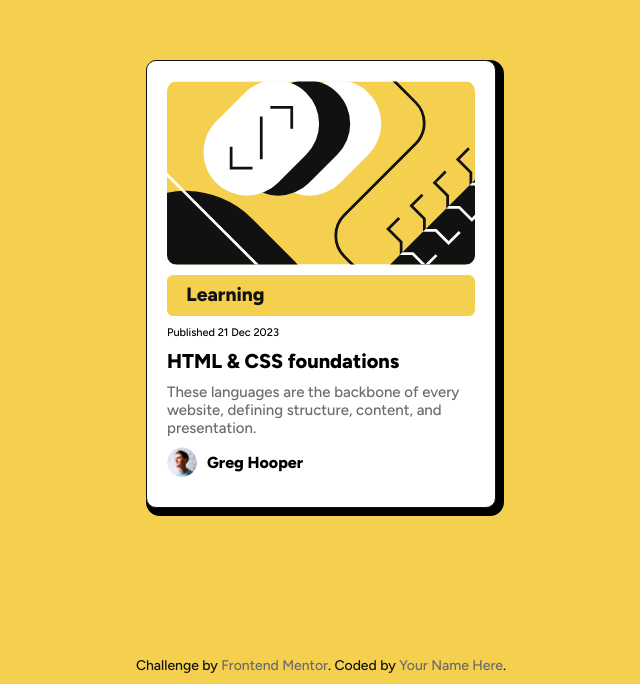
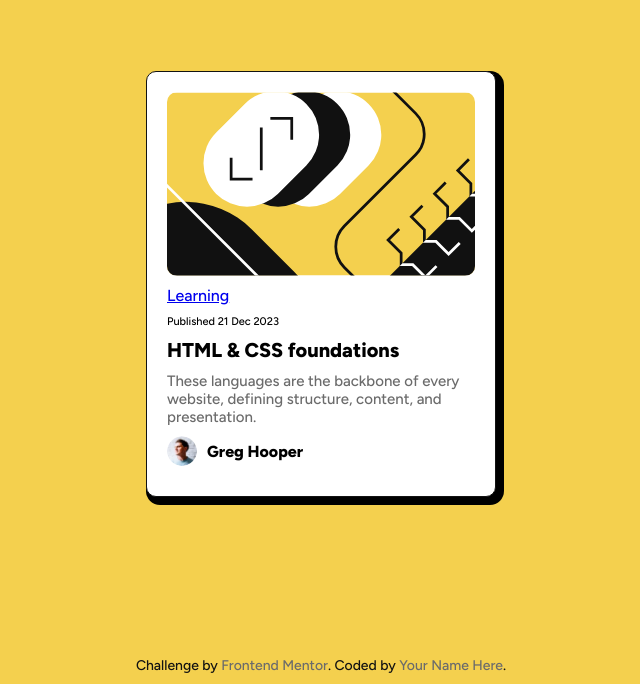
Before and after one commit to ArturRomeubr/Blog-preview-card, a plain HTML site: page index.html in a window 1280 px wide. Shown: the part 116-800 px from the top of the page, without its empty margins (319-959 px from the left). Drawn offline with Linux system fonts and the light colour scheme.

Commit message:
Update index.html

```diff
--- a/index.html
+++ b/index.html
@@ -23,7 +23,9 @@
   <img class="card-img" src="./assets/images/illustration-article.svg" alt="">
   <div class="card-pricipal">
 
-    <h3 class="sub-titulo">Learning</h3>
+    <a href="#" class="sup-titulo">
+          Learning
+        </a>
 
     <p class="card-data">Published 21 Dec 2023</p>
 
```
